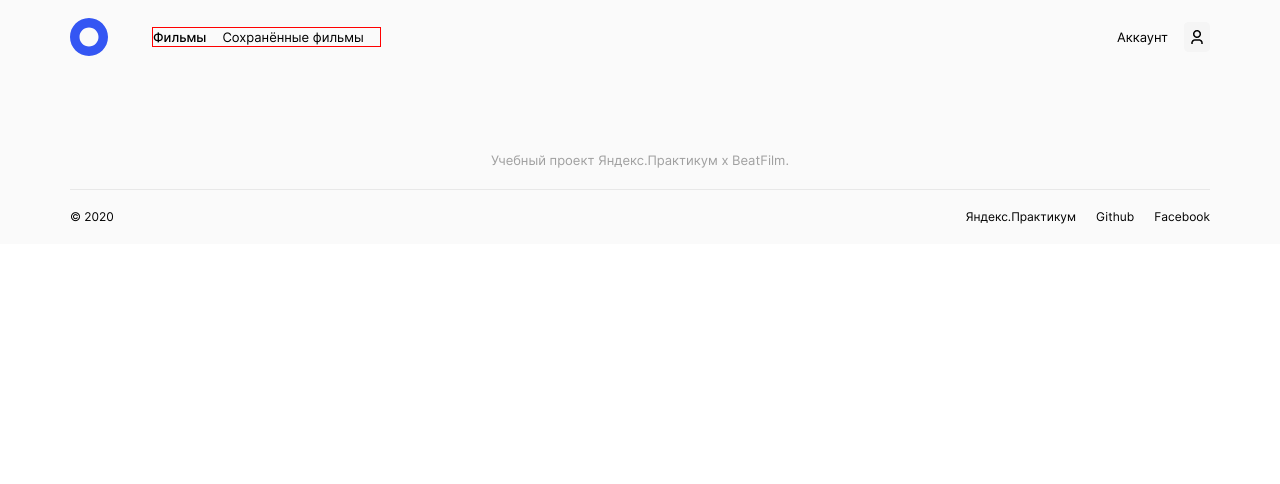
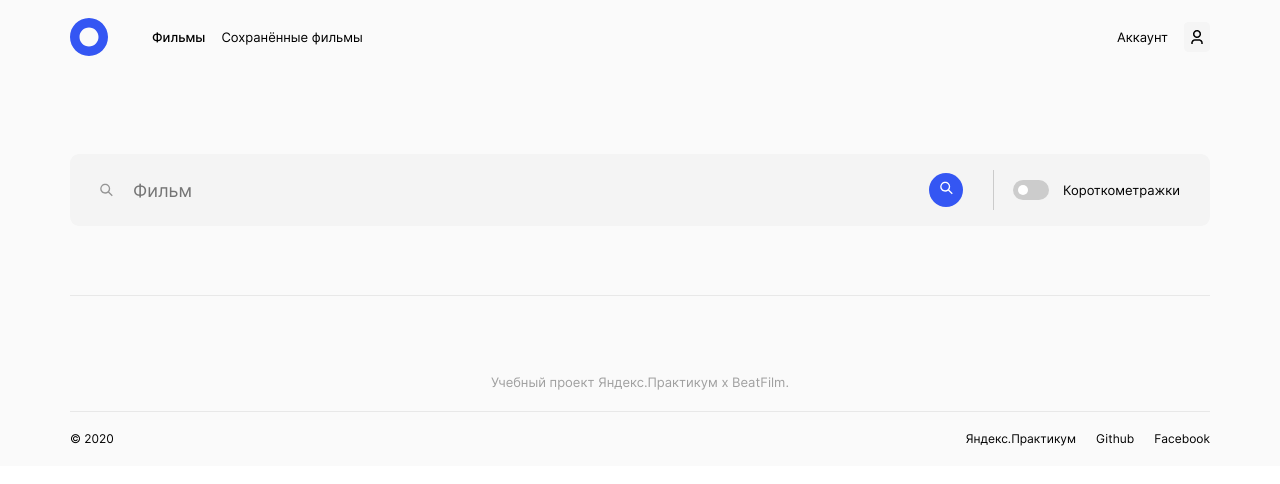
Before and after one commit to ilyaternovykh/movies-explorer-frontend, a React (Create React App) app: page /movies in a window 1280 px wide. Shown: the top 484 px of the page. Built offline with nearby package versions, Linux system fonts and the light colour scheme.

Commit message:
feat: сверстать компоненты SearchForm и FilterCheckbox

```diff
--- /dev/null
+++ b/src/components/FilterCheckbox/FilterCheckbox.css
@@ -0,0 +1,99 @@
+.filter-checkbox__pc {
+  display: none;
+}
+
+.filter-checkbox__mobile {
+  display: flex;
+  margin-top: 46px;
+}
+
+.filter-checkbox__switch {
+  position: relative;
+  display: inline-block;
+  width: 36px;
+  height: 20px;
+}
+
+.filter-checkbox__checkbox {
+  opacity: 0;
+  width: 0;
+  height: 0;
+}
+
+.filter-checkbox__slider {
+  position: absolute;
+  cursor: pointer;
+  top: 0;
+  left: 0;
+  right: 0;
+  bottom: 0;
+  background-color: #ccc;
+  transition: .4s;
+  border-radius: 20px;
+}
+
+.filter-checkbox__slider:before {
+  position: absolute;
+  content: "";
+  height: 10px;
+  width: 10px;
+  left: 5px;
+  bottom: 5px;
+  background-color: #FFF;
+  transition: .4s;
+  border-radius: 50%;
+}
+
+.filter-checkbox__checkbox:checked + .filter-checkbox__slider {
+  background-color: #2BE080;
+}
+
+.filter-checkbox__checkbox:focus + .filter-checkbox__slider {
+  box-shadow: 0 0 1px #2BE080;
+}
+
+.filter-checkbox__checkbox:checked + .filter-checkbox__slider:before {
+  transform: translateX(15px);
+}
+
+.filter-checkbox__description {
+  margin: 0;
+  padding: 0;
+  margin-left: 13px;
+  font-size: 11px;
+  line-height: 18px;
+}
+
+@media screen and (min-width: 768px) {
+  .filter-checkbox__mobile {
+    display: none;
+  }
+
+  .filter-checkbox__pc {
+    display: flex;
+    border-left: 1px solid #CBCBCB;
+    height: 40px;
+    flex-direction: row;
+    justify-content: flex-start;
+    align-items: center;
+  }
+
+  .filter-checkbox__switch {
+    margin-left: 19px;
+  }
+
+  .filter-checkbox__description {
+    margin-left: 15px;
+    margin-right: 20px;
+    font-size: 13px;
+    line-height: 18px;
+  }
+
+}
+
+@media screen and (min-width: 1024px) {
+  .filter-checkbox__description {
+    margin-left: 14px;
+    margin-right: 30px;
+  }
+}
--- /dev/null
+++ b/src/components/FilterCheckbox/FilterCheckbox.js
@@ -0,0 +1,18 @@
+function FilterCheckbox({mobileStatus}) {
+
+  const checkboxClassName = (
+    `filter-checkbox ${mobileStatus ? 'filter-checkbox__mobile' : 'filter-checkbox__pc'}`
+  );
+
+  return (
+    <div className={checkboxClassName}>
+      <label className="filter-checkbox__switch">
+        <input className="filter-checkbox__checkbox" type="checkbox" />
+        <span className="filter-checkbox__slider"></span>
+      </label>
+      <p className="filter-checkbox__description">Короткометражки</p>
+    </div>
+  );
+}
+
+export default FilterCheckbox;
--- a/src/components/Footer/Footer.css
+++ b/src/components/Footer/Footer.css
@@ -44,6 +44,10 @@
 .footer__link {
   text-decoration: none;
   color: #000;
+}
+
+.footer__link:hover {
+  opacity: 0.7;
 }
 
 .footer__copyright {
--- a/src/components/Movies/Movies.js
+++ b/src/components/Movies/Movies.js
@@ -1,9 +1,11 @@
+import SearchForm from "../SearchForm/SearchForm";
+
 function Movies() {
 
 
   return(
     <main className="movies page-padding">
-
+      <SearchForm />
     </main>
   );
 }
--- a/src/components/Navigation/Navigation.css
+++ b/src/components/Navigation/Navigation.css
@@ -1,5 +1,4 @@
 .header__account {
-  border: 1px solid red ;
   display: flex;
   flex-direction: row;
   justify-content: flex-end;
@@ -85,7 +84,6 @@
 }
 
 .header__menu-links {
-  border: 1px solid red ;
   display: flex;
   flex-direction: row;
   justify-content: flex-end;
--- /dev/null
+++ b/src/components/SearchForm/SearchForm.css
@@ -0,0 +1,113 @@
+.search-form {
+  padding-bottom: 56px;
+  border-bottom: 1px solid #E8E8E8;
+}
+
+.search-form__container {
+  display: flex;
+  flex-direction: column;
+  justify-content: flex-start;
+  align-items: center;
+}
+
+.search-form__form {
+  margin: 0;
+  padding: 0;
+  margin-top: 80px;
+  width: 100%;
+  background-color: #F4F4F4;
+  height: 72px;
+  display: flex;
+  flex-direction: row;
+  justify-content: space-between;
+  align-items: center;
+  border-radius: 9px;
+}
+
+.search-form__input-group {
+  display: flex;
+  flex-direction: row;
+  justify-content: flex-start;
+  align-items: center;
+  flex-grow: 2;
+  height: 100%;
+}
+
+.search-form__image {
+  display: none;
+}
+
+.search-form__input {
+  font-size: 14px;
+  line-height: 20px;
+  font-weight: 400;
+  color: #A0A0A0;
+  margin: 0;
+  padding: 0;
+  margin-left: 19px;
+  width: 100%;
+  height: 100%;
+  border: 0;
+  background: none;
+}
+
+.search-form__submit {
+  margin: 0;
+  padding: 0;
+  background-color: #3456F3;
+  border: none;
+  width: 34px;
+  height: 34px;
+  border-radius: 48px;
+  margin-left: 52px;
+  margin-right: 19px;
+}
+
+.search-form__image-button {
+  fill: #FFF;
+}
+
+.search-form__buttons-group {
+  display: flex;
+  flex-direction: row;
+  justify-content: flex-end;
+  align-items: center;
+}
+
+@media screen and (min-width: 768px) {
+  .search-form {
+    padding-bottom: 109px;
+  }
+  .search-form__image {
+    display: flex;
+    width: 22px;
+    margin: 0;
+    padding: 0;
+    margin-left: 25px;
+    margin-right: 16px;
+  }
+
+  .search-form__input {
+    font-size: 18px;
+    margin-left: 0;
+  }
+
+  .search-form__submit {
+    margin-left: 46px;
+  }
+}
+
+@media screen and (min-width: 1024px) {
+  .search-form {
+    padding-bottom: 69px;
+  }
+
+  .search-form__input {
+    font-size: 18px;
+  }
+
+  .search-form__submit {
+    margin-left: 46px;
+    margin-right: 30px;
+  }
+}
--- /dev/null
+++ b/src/components/SearchForm/SearchForm.js
@@ -0,0 +1,32 @@
+import SearchImage from "../../images/search-form-image.svg"
+import SearchImageButton from "../../images/search-form-button.svg"
+import FilterCheckbox from "../FilterCheckbox/FilterCheckbox";
+
+function SearchForm() {
+
+  return (
+    <section className="search-form">
+      <div className="search-form__container">
+        <form className="search-form__form">
+          <div className="search-form__input-group">
+            <img className="search-form__image" src={SearchImage} alt="Изображение поиска" />
+            <input  type="text" id="search-input" name="search-input" placeholder="Фильм" className="search-form__input"  />
+          </div>
+          <div className="search-form__buttons-group">
+            <button type="submit" className="search-form__submit">
+              <img className="search-form__image-button" src={SearchImageButton} alt="Изображение поиска" />
+            </button>
+            <FilterCheckbox
+              mobileStatus={false}
+            />
+          </div>
+        </form>
+        <FilterCheckbox
+          mobileStatus={true}
+        />
+      </div>
+    </section>
+  );
+}
+
+export default SearchForm;
--- a/src/index.css
+++ b/src/index.css
@@ -15,3 +15,5 @@
 @import url("./components/SavedMovies/SavedMovies.css");
 @import url("./components/PopupWithMenu/PopupWithMenu.css");
 @import url("./components/MenuPopup/MenuPopup.css");
+@import url("./components/SearchForm/SearchForm.css");
+@import url("./components/FilterCheckbox/FilterCheckbox.css");
```
Also changed, not shown: src/images/search-form-button.svg (added), src/images/search-form-image.svg (added).
